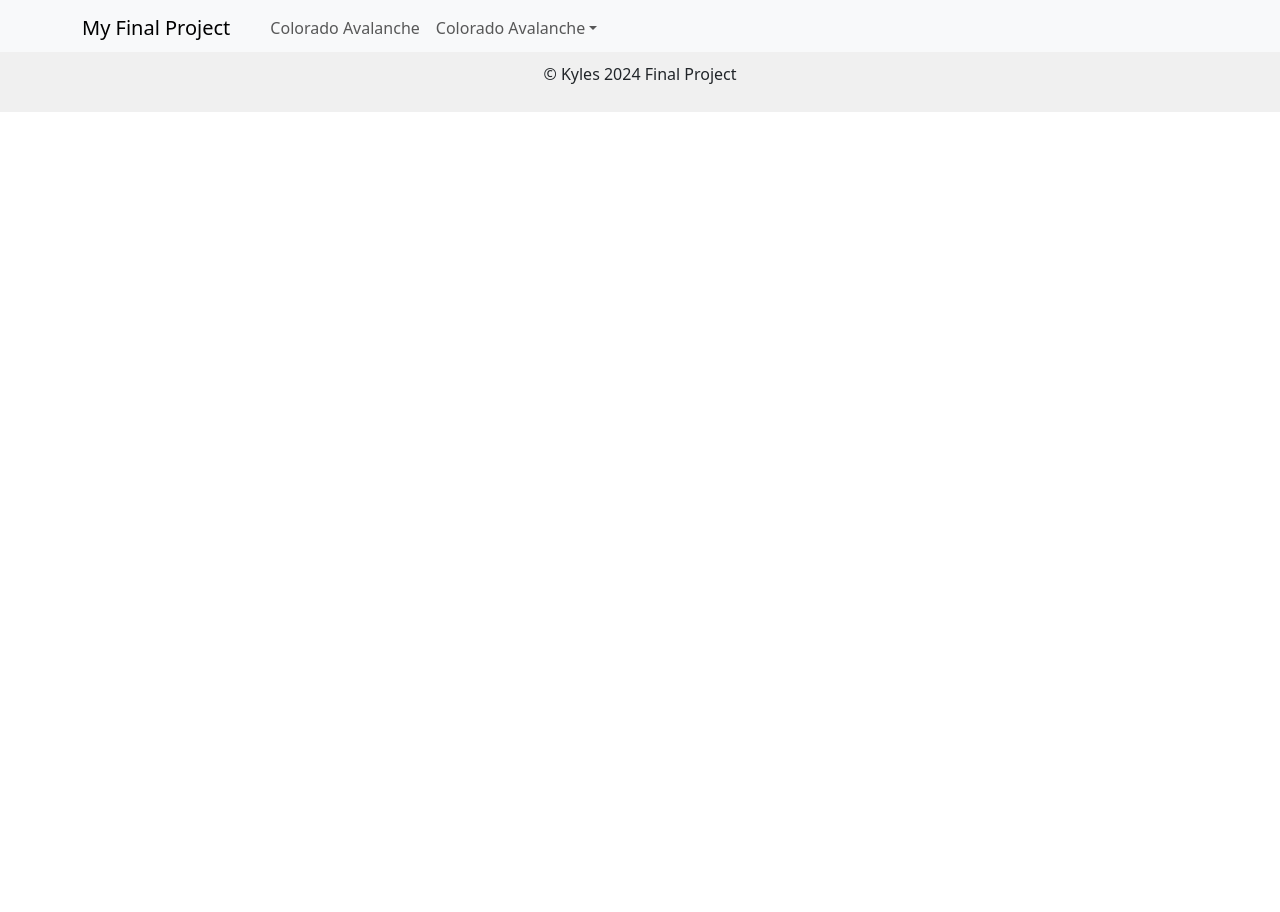
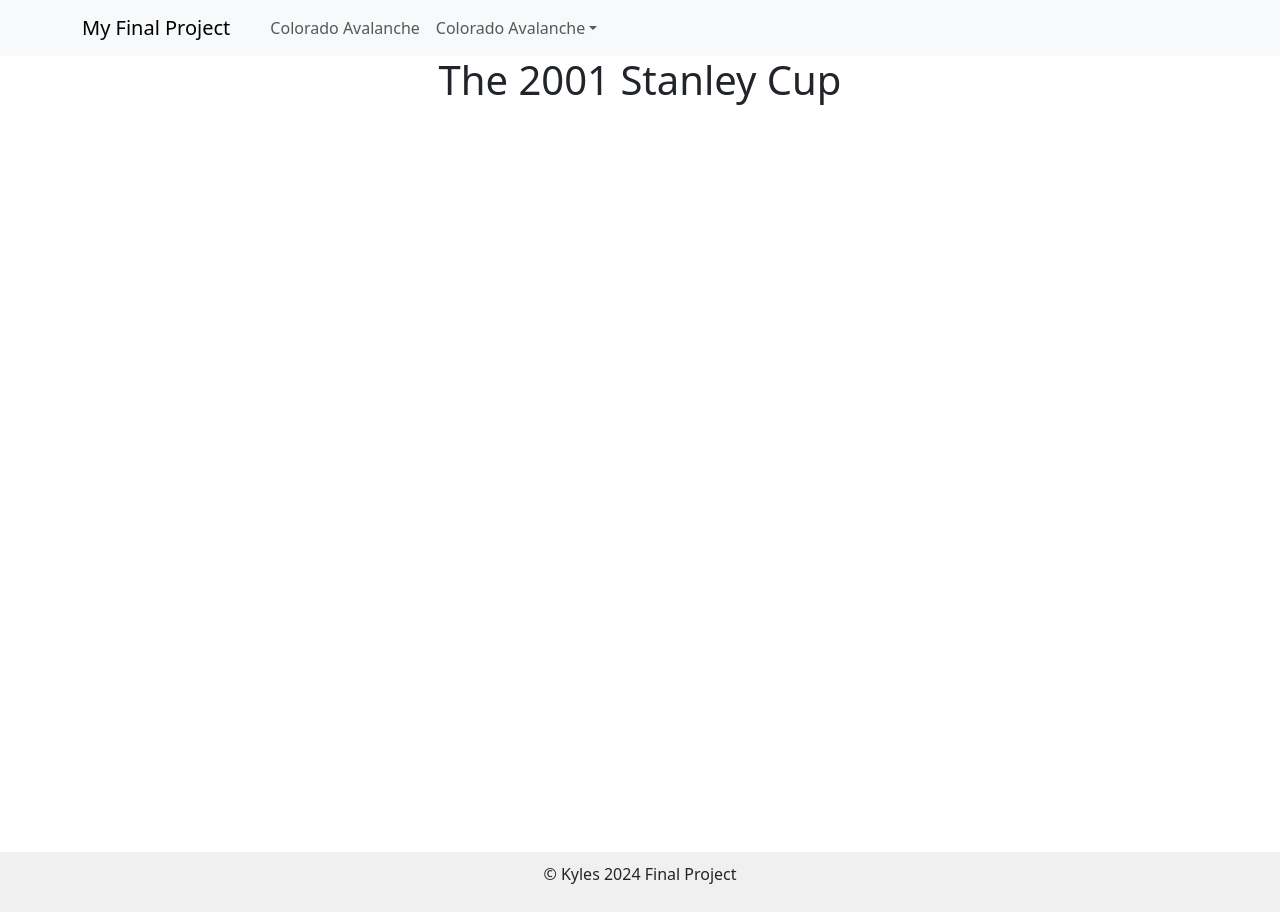
Before and after one commit to kcassidy802/final-project, a React (Create React App) app: page /2001-Stanley-Cup in a window 1280 px wide. Before the commit the page ends 800 px from the top, so only its background shows below. Built offline with nearby package versions, Linux system fonts and the light colour scheme.

Commit message:
added footer styling

```diff
--- a/src/components/Carousel.js
+++ b/src/components/Carousel.js
@@ -1,17 +1,18 @@
 import Carousel from "react-bootstrap/Carousel";
 
 function CupPictures() {
+    //TODO:Adjust style for pictures later
   const imageStyles1 = {
-    width: "300px", // Set your desired width
-    height: "200px", // Set your desired height
+    width: "300px",
+    height: "200px",
   };
   const imageStyles2 = {
-    width: "500px", // Set your desired width
-    height: "500px", // Set your desired height
+    width: "500px",
+    height: "500px",
   };
   const imageStyles3 = {
-    width: "400px", // Set your desired width
-    height: "300px", // Set your desired height
+    width: "400px",
+    height: "300px",
   };
   return (
     <Carousel>
--- a/src/components/Footer.js
+++ b/src/components/Footer.js
@@ -1,17 +1,12 @@
 import React from "react";
 import "../styles/footer.css";
-
-
-
 const Footer = () => {
   return (
     <div className="page-container">
-    <footer>
-      <p>&copy; Kyles 2024 Final Project </p>
-    </footer>
+      <footer className="footer-container">
+        <p>&copy; Kyles 2024 Final Project </p>
+      </footer>
     </div>
   );
 };
-
-
 export default Footer;
--- a/src/components/Home.js
+++ b/src/components/Home.js
@@ -1,6 +1,5 @@
 import React from "react";
 import { Link } from "react-router-dom";
-
 import "../../node_modules/bootstrap/dist/css/bootstrap.min.css";
 import Button from "react-bootstrap/Button";
 import Card from "react-bootstrap/Card";
@@ -38,7 +37,7 @@
         <div>
           <CupPictures />
         </div>
-      </div>{" "}
+      </div>
       <Footer />
     </>
   );
--- a/src/components/PageOne.js
+++ b/src/components/PageOne.js
@@ -1,16 +1,20 @@
-import React from "react";
-import Footer from "./Footer";
-import Navigation from "./Navbar";
+// PageOne.js
+import React from 'react';
+import Navigation from './Navbar';
+import Footer from './Footer';
+import '../styles/pageOne.css'; // Import the CSS file for PageOne styles
 
 function PageOne() {
   return (
-    <div>
+    <div className="page-container">
       <Navigation />
-      <h1>The 1996 Stanley Cup</h1>
-      <div>
-        <Footer />
+      <div className="content">
+        <h1>The 1996 Stanley Cup</h1>
+        {/* Your page content goes here */}
       </div>
+      <Footer />
     </div>
   );
 }
+
 export default PageOne;
--- a/src/components/PageThree.js
+++ b/src/components/PageThree.js
@@ -1,14 +1,16 @@
 import React from "react";
 import Footer from "./Footer";
 import Navigation from "./Navbar";
+import '../styles/pageThree.css';
 function PageThree() {
   return (
-    <div>
+    <div className="page-container">
       <Navigation />
+      <div className="content">
       <h1>The 2021 Stanley Cup</h1>
-      <div>
-        <Footer />
+
       </div>
+      <Footer/>
     </div>
   );
 }
--- a/src/components/PageTwo.js
+++ b/src/components/PageTwo.js
@@ -1,14 +1,15 @@
 import React from "react";
 import Footer from "./Footer";
 import Navigation from "./Navbar";
+import "../styles/pageTwo.css";
 function PageTwo() {
   return (
-    <div>
+    <div className="page-container">
       <Navigation />
-      <h1>The 2001 Stanley Cup</h1>
-      <div>
-        <Footer />
+      <div className="content">
+        <h1>The 2001 Stanley Cup</h1>
       </div>
+      <Footer />
     </div>
   );
 }
--- a/src/styles/footer.css
+++ b/src/styles/footer.css
@@ -1,4 +1,5 @@
-html, body {
+html,
+body {
   height: 100%;
   margin: 0;
 }
@@ -8,7 +9,7 @@
   position: relative;
 }
 
-footer {
+.footer-container {
   position: absolute;
   bottom: 0;
   width: 100%;
--- /dev/null
+++ b/src/styles/pageOne.css
@@ -0,0 +1,24 @@
+html, body {
+    height: 100%;
+    margin: 0;
+  }
+
+  .page-container {
+    display: flex;
+    flex-direction: column;
+    min-height: 100vh;
+    position: relative;
+  }
+
+  .content {
+    flex: 1;
+  }
+
+
+  footer {
+    width: 100%;
+    background-color: #f0f0f0;
+    padding: 10px;
+    position: absolute;
+    bottom: 0;
+  }
--- /dev/null
+++ b/src/styles/pageThree.css
@@ -0,0 +1,24 @@
+html, body {
+    height: 100%;
+    margin: 0;
+  }
+
+  .page-container {
+    display: flex;
+    flex-direction: column;
+    min-height: 100vh;
+    position: relative;
+  }
+
+  .content {
+    flex: 1;
+  }
+
+
+  footer {
+    width: 100%;
+    background-color: #f0f0f0;
+    padding: 10px;
+    position: absolute;
+    bottom: 0;
+  }
--- /dev/null
+++ b/src/styles/pageTwo.css
@@ -0,0 +1,26 @@
+/* pageOne.css */
+html, body {
+    height: 100%;
+    margin: 0;
+  }
+
+  .page-container {
+    display: flex;
+    flex-direction: column;
+    min-height: 100vh;
+    position: relative;
+  }
+
+  .content {
+    flex: 1;
+  }
+
+
+
+  footer {
+    width: 100%;
+    background-color: #f0f0f0;
+    padding: 10px;
+    position: absolute;
+    bottom: 0;
+  }
```
Also changed, not shown: src/components/Navbar.js (+2 -5 lines). Lines whose indentation alone changed are shown as unchanged.
